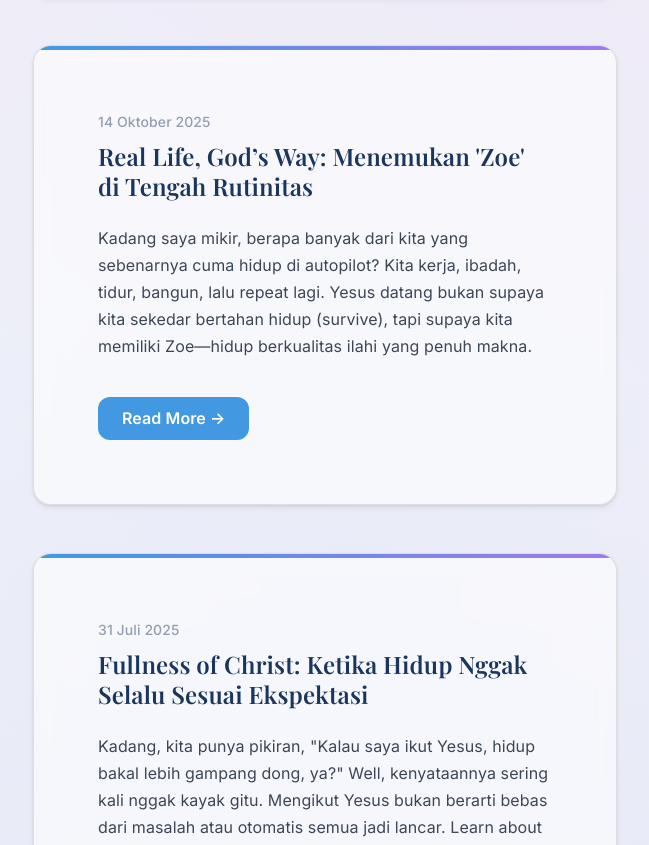
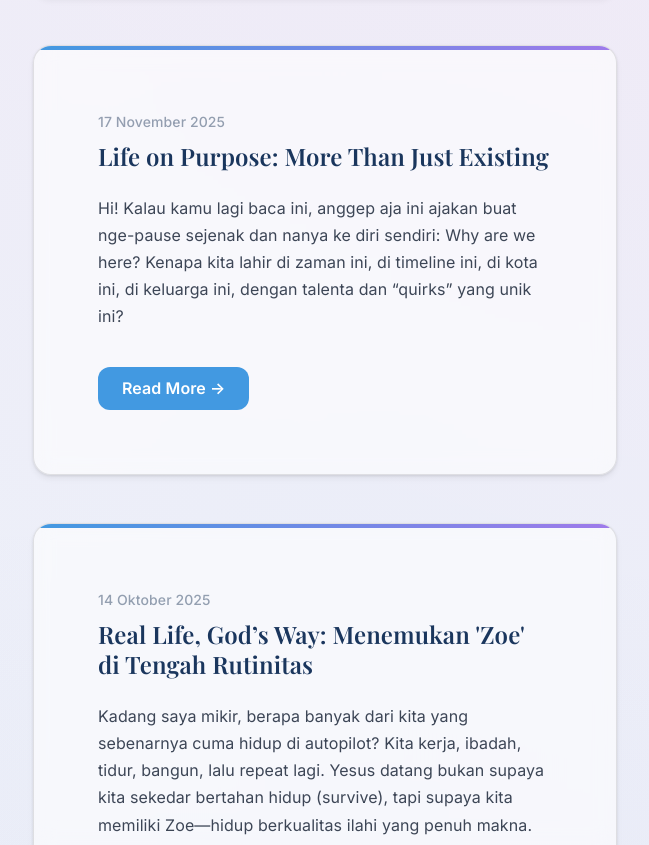
Before and after one commit to yehezkiellrio/yehezkiel-insight-blog, a plain HTML site: page index.html in a window 1280 px wide. Shown: the part 2595-3440 px from the top of the page, without its empty margins (133-782 px from the left). Drawn offline with nearby package versions, Linux system fonts and the light colour scheme.

Commit message:
index.html

```diff
--- a/index.html
+++ b/index.html
@@ -124,7 +124,20 @@
                             <a href="posts/rows-to-circles.html" class="read-more readmore">Read More →</a>
                         </div>
                     </article>
-
+<article class="post-card card">
+  <div class="post-content-wrapper">
+    <div class="post-meta meta">
+      <time datetime="2025-11-17">17 November 2025</time>
+    </div>
+    <h3 class="post-title">
+      <a href="posts/life-on-purpose.html">Life on Purpose: More Than Just Existing</a>
+    </h3>
+    <div class="post-excerpt">
+      <p>Hi! Kalau kamu lagi baca ini, anggep aja ini ajakan buat nge-pause sejenak dan nanya ke diri sendiri: Why are we here? Kenapa kita lahir di zaman ini, di timeline ini, di kota ini, di keluarga ini, dengan talenta dan “quirks” yang unik ini?</p>
+    </div>
+    <a href="posts/life-on-purpose.html" class="read-more readmore">Read More →</a>
+  </div>
+</article>
                     <article class="post-card card">
                         <div class="post-content-wrapper">
                             <div class="post-meta meta">
```
